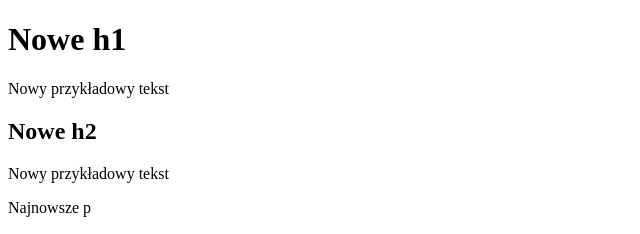
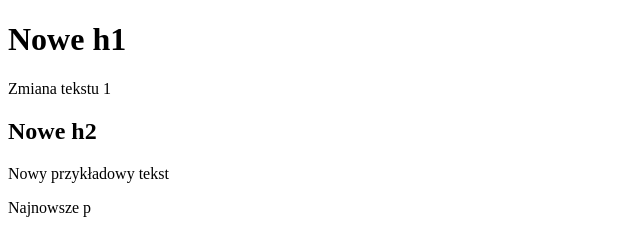
Before and after one commit to piotrf21/learning-git, a plain HTML site: page index.html in a window 1280 px wide. Shown: the top 234 px of the page, 0-640 px from the left. Drawn offline with Linux system fonts and the light colour scheme.

Commit message:
Change first paragraph

```diff
--- a/index.html
+++ b/index.html
@@ -6,7 +6,7 @@
 <body>
 	<div>
 		<h1>Nowe h1</h1>
-			<p>Nowy przykładowy tekst</p>
+			<p>Zmiana tekstu 1</p>
 		<h2> Nowe h2 </h2>
 			<p>Nowy przykładowy tekst</p>
 			<p>Najnowsze p</p>
```
